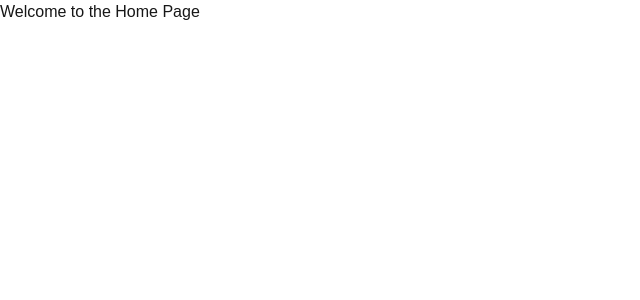
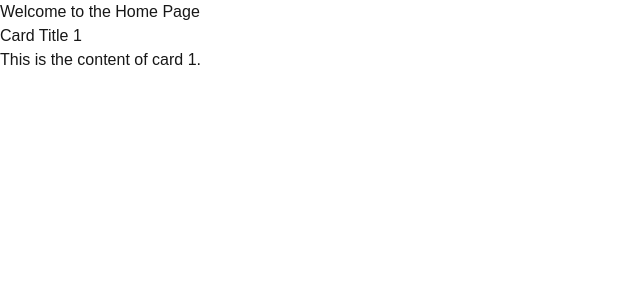
Before and after one commit to Armynerh/alx-project-0x02-setup, a Next.js app in the folder alx-project-0x02/: page /home in a window 1280 px wide. Shown: the top 300 px of the page, without its empty margins (0-640 px from the left). Built offline with nearby package versions, Linux system fonts and the light colour scheme.

Commit message:
Create Card Component

```diff
--- /dev/null
+++ b/alx-project-0x02/components/common/Card.tsx
@@ -0,0 +1,11 @@
+import { CardProps } from "@/interfaces";
+
+const Card: React.FC<CardProps> = ({ title, content }) => {
+  return (
+    <div className="card">
+      <h2>{title}</h2>
+      <p>{content}</p>
+    </div>
+  );
+};
+export default Card;
--- a/alx-project-0x02/components/layout/Header.tsx
+++ b/alx-project-0x02/components/layout/Header.tsx
@@ -4,8 +4,9 @@ const Header: React.FC = () => {
     <header>
       <h1>My Application Header</h1>
       <nav>
-        <a href="/home">Home</a> | <a href="/about">About</a> | <a href="/contact">Contact</a>
+      <Link href="/home">Home</Link>| <Link href="/about">About</Link> | <Link href="/contact">Contact</Link>
       </nav>
     </header>
   );
 }
+export default Header;
--- a/alx-project-0x02/interfaces/index.ts
+++ b/alx-project-0x02/interfaces/index.ts
@@ -0,0 +1,4 @@
+export interface CardProps {
+  title: string;
+  content: string;
+}
--- a/alx-project-0x02/pages/home.tsx
+++ b/alx-project-0x02/pages/home.tsx
@@ -1,8 +1,14 @@
+import Card from "@/components/common/Card";
+
 const HomePage: React.FC = () => {
   return (
     <div>
       <h1>Welcome to the Home Page</h1>
+      <div>
+        <Card title="Card Title 1" content="This is the content of card 1." />
+      </div>
     </div>
+
   );
 };
 export default HomePage;
```
